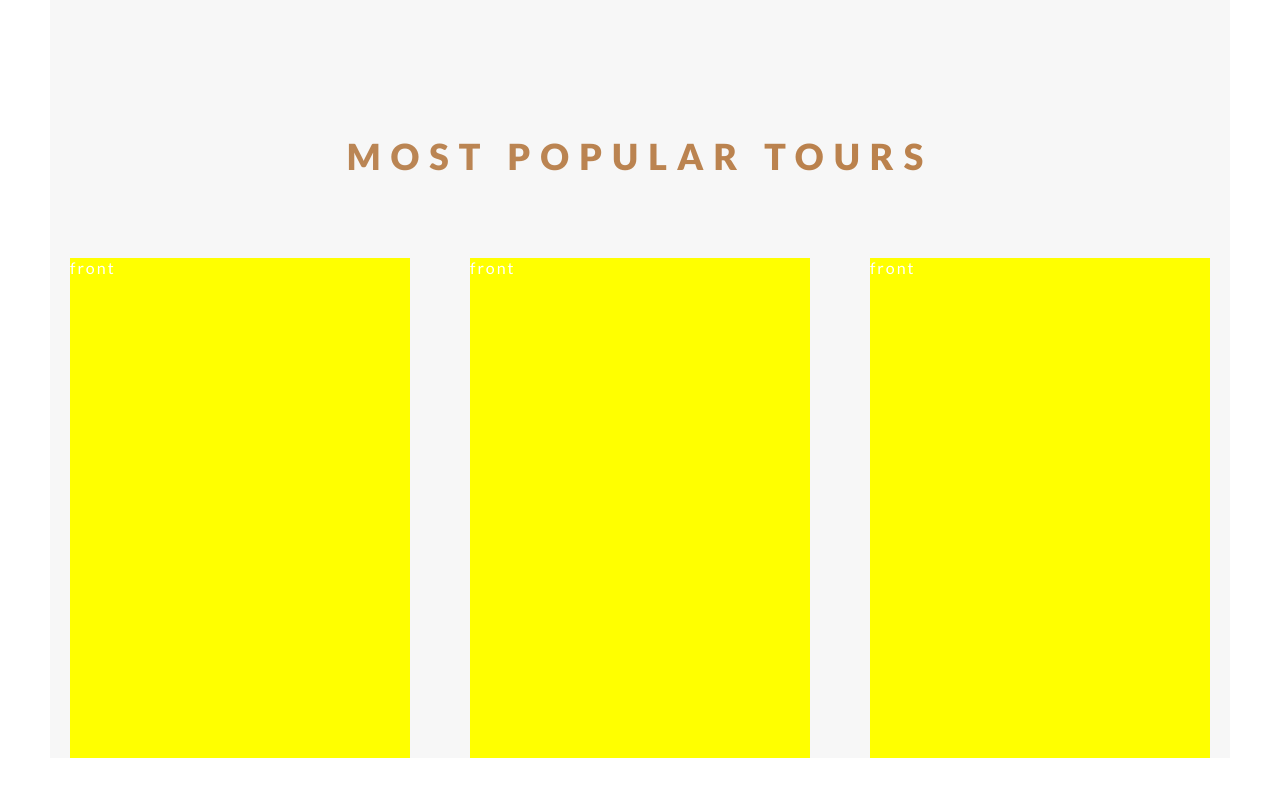
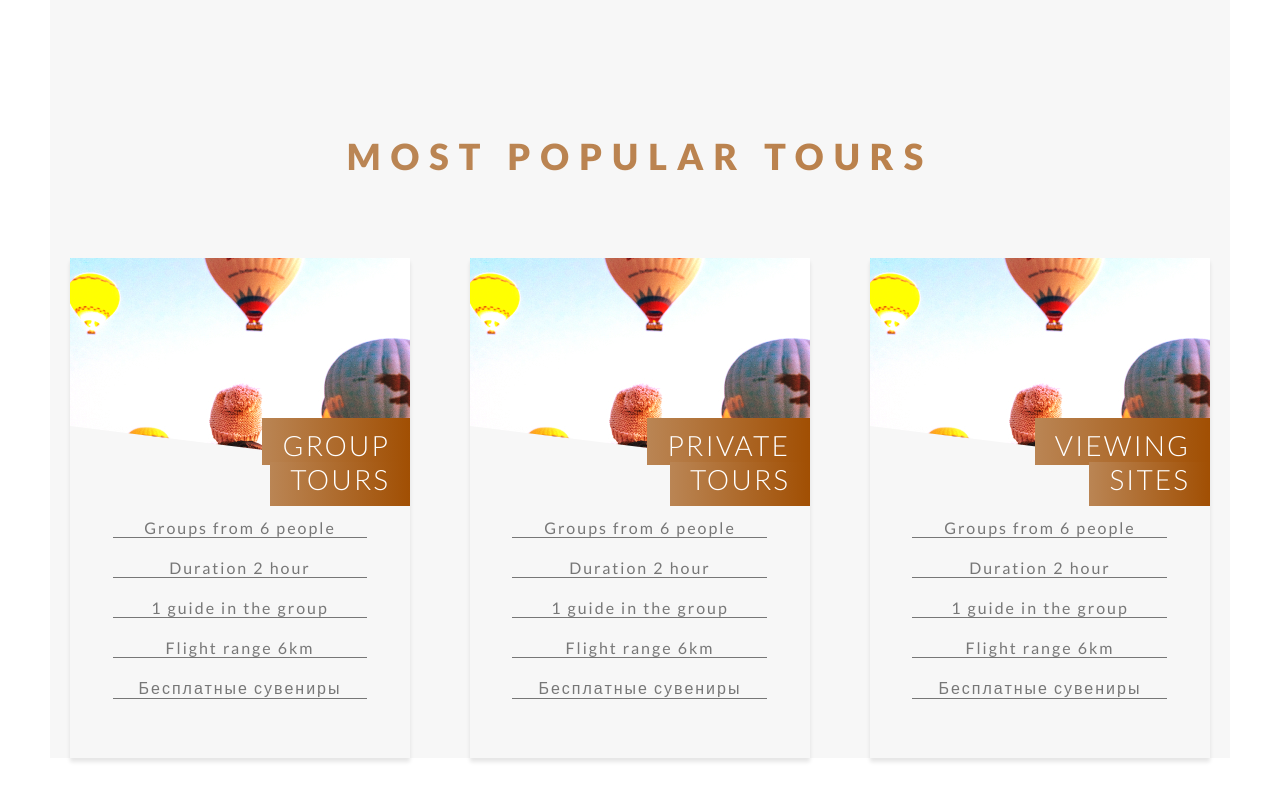
Before and after one commit to antonlazurko/advance-murkup-course, a plain HTML site: page src/index.html in a window 1280 px wide. Shown: the part 2371-3171 px from the top of the page. Drawn offline with Linux system fonts and the light colour scheme; files whose address does not match are found by name.

Commit message:
add tour cards with animation and blending mode

```diff
--- a/src/index.html
+++ b/src/index.html
@@ -91,25 +91,73 @@
                 <div class="row">
                     <div class="col-1-of-3">
                         <div class="card-tour">
-                            <div class="card-tour__side card-tour__side_front">front
+                            <div class="card-tour__side card-tour__side_front">
+                                <div class="card-tour__img margin-bottom-50px">
+                                </div>
+                                    <h4 class="card-tour__title">
+                                        <span class="card-tour__span card-tour__span_1">GROUP</span>
+                                        <br>
+                                        <span class="card-tour__span card-tour__span_2">TOURS</span>
+                                    </h4>
+                                    <div class="card-tour__description">
+                                        <ul>
+                                            <li>Groups from 6 people</li>
+                                            <li>Duration 2 hour</li>
+                                            <li>1 guide in the group</li>
+                                            <li>Flight range 6km</li>
+                                            <li>Бесплатные сувениры</li>
+                                        </ul>
+                                    </div>
                             </div>
-                            <div class="card-tour__side card-tour__side_back">back
+                            <div class="card-tour__side card-tour__side_back">
                             </div>
                         </div>
                     </div>
                     <div class="col-1-of-3">
                         <div class="card-tour">
-                            <div class="card-tour__side card-tour__side_front">front
+                            <div class="card-tour__side card-tour__side_front">
+                                <div class="card-tour__img margin-bottom-50px">
+                                </div>
+                                    <h4 class="card-tour__title">
+                                        <span class="card-tour__span card-tour__span_1">PRIVATE</span>
+                                        <br>
+                                        <span class="card-tour__span card-tour__span_2">TOURS</span>
+                                    </h4>
+                                    <div class="card-tour__description">
+                                        <ul>
+                                            <li>Groups from 6 people</li>
+                                            <li>Duration 2 hour</li>
+                                            <li>1 guide in the group</li>
+                                            <li>Flight range 6km</li>
+                                            <li>Бесплатные сувениры</li>
+                                        </ul>
+                                    </div>
                             </div>
-                            <div class="card-tour__side card-tour__side_back">back
+                            <div class="card-tour__side card-tour__side_back">
                             </div>
                         </div>
                     </div>
                     <div class="col-1-of-3">
                         <div class="card-tour">
-                            <div class="card-tour__side card-tour__side_front">front
+                            <div class="card-tour__side card-tour__side_front">
+                                <div class="card-tour__img margin-bottom-50px">
+                                </div>
+                                    <h4 class="card-tour__title">
+                                        <span class="card-tour__span card-tour__span_1">VIEWING</span>
+                                        <br>
+                                        <span class="card-tour__span card-tour__span_2">SITES</span>
+                                    </h4>
+                                    <div class="card-tour__description">
+                                        <ul>
+                                            <li>Groups from 6 people</li>
+                                            <li>Duration 2 hour</li>
+                                            <li>1 guide in the group</li>
+                                            <li>Flight range 6km</li>
+                                            <li>Бесплатные сувениры</li>
+                                        </ul>
+                                    </div>
                             </div>
-                            <div class="card-tour__side card-tour__side_back">back
+                            <div class="card-tour__side card-tour__side_back">
                             </div>
                         </div>
                     </div>
--- a/src/sass/components/_tour-card.sass
+++ b/src/sass/components/_tour-card.sass
@@ -12,13 +12,53 @@
         color: $color-white
         transition: all .7s ease-out
         backface-visibility: hidden
+        box-shadow: $box-shadow-light
         &_front
-            background: yellow
         &_back
             background: linear-gradient(90.05deg, $color-light-brown 0.03%, rgba($color-dark-brown, 0.7) 99.94%)
             transform: rotateY(180deg)
 
     &:hover &__side_front
-        transform: rotateY(180deg)
+        transform: rotateY(-180deg)
     &:hover &__side_back
         transform: rotateY(0deg)
+
+    &__img
+        height: 21rem
+        background-blend-mode: hard-light
+        background: $color-light-brown url(../images/photo-tour-1.jpg)
+        clip-path: polygon(0 0, 100% 0, 100% 100%, 0 80%)
+
+    &__title
+        font-size: 2.8rem
+        letter-spacing: .2rem
+        font-weight: 300
+        text-transform: uppercase
+        text-align: right
+        position: absolute
+        top: 17rem
+        right: 0rem
+    &__span
+        background: linear-gradient(90.05deg, $color-light-brown, $color-dark-brown)
+        padding: 1rem 2rem .3rem 2rem
+        &_1
+        &_2
+            position: absolute
+            top: 3.4rem
+            right: 0rem
+            padding-top: 0rem
+            padding-bottom: 1rem
+
+    &__description
+        ul
+            margin: 0 auto
+            width: 75%
+            list-style: none
+            li
+                text-align: center
+                font-size: $font-size-paragraph
+                letter-spacing: .2rem
+                color: $color-gray
+                border-bottom: .1rem solid $color-gray
+                &:not(:last-child)
+                    margin-bottom: 2rem
```
Also changed, not shown: src/css/styles.css, src/images/photo-tour-1.jpg (added), src/images/photo-tour-2.jpg (added), src/images/photo-tour-3.jpg (added), 1 other file.
